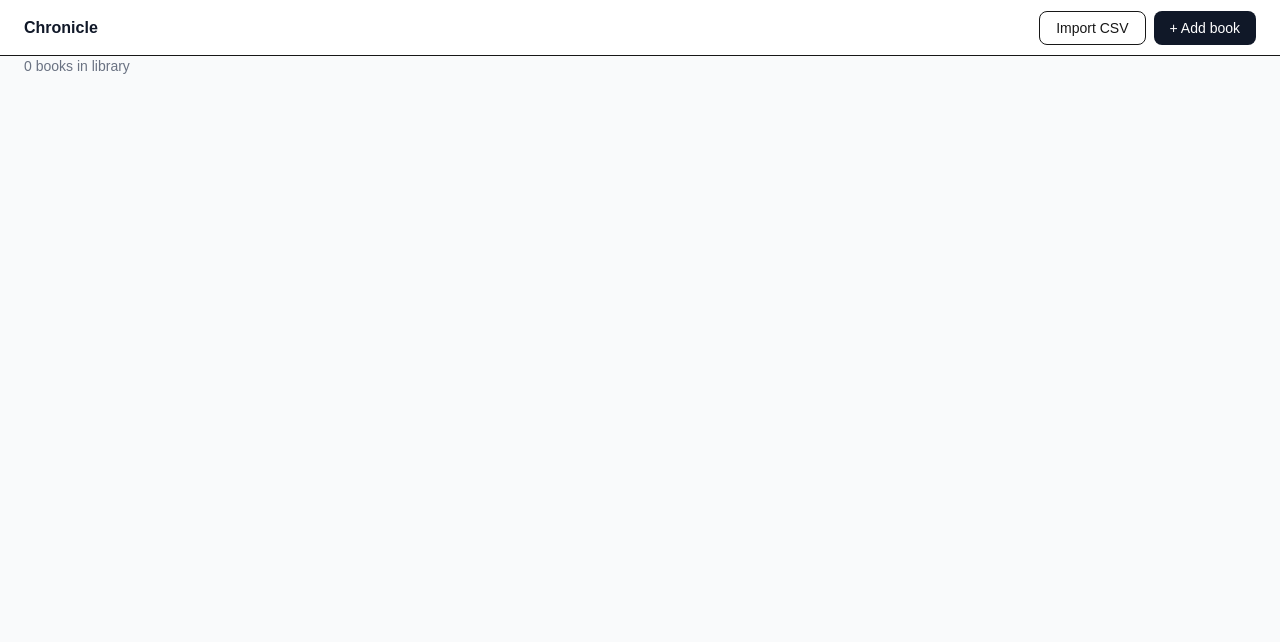
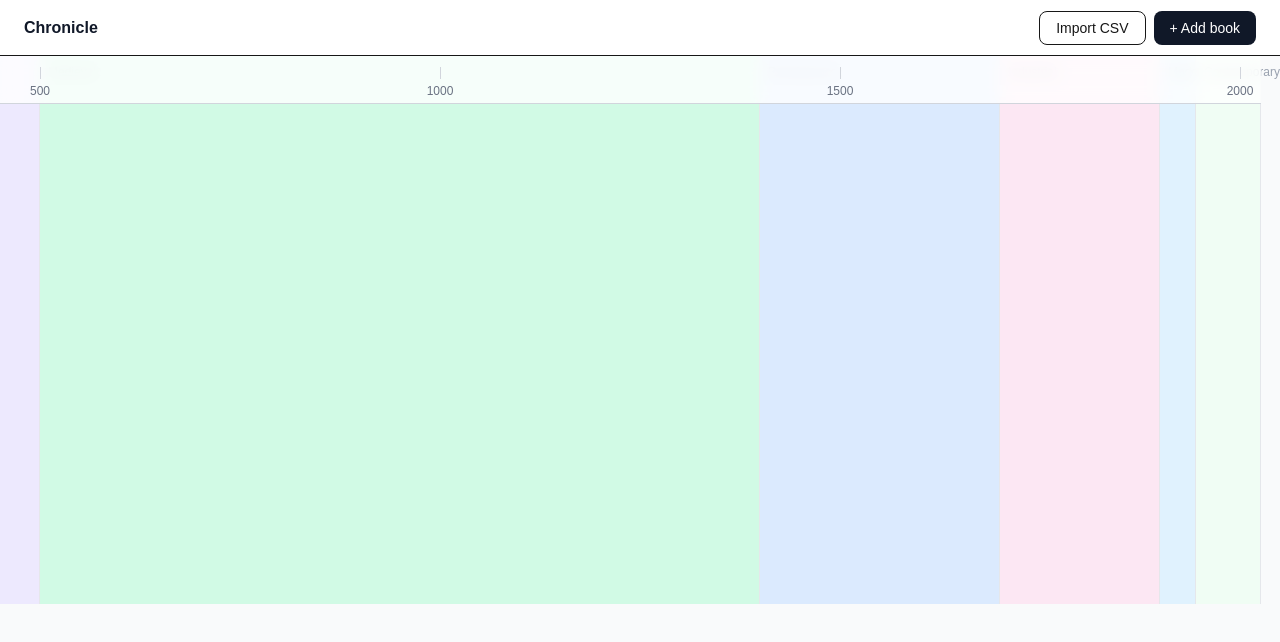
Before and after one commit to holycatfish/chronicle, a Next.js app: page / in a window 1280 px wide. Shown: the top 642 px of the page. Built offline with nearby package versions, Linux system fonts and the light colour scheme.

Commit message:
feat: add Timeline shell with era bands, year axis, and scroll-to-present

```diff
--- a/src/app/page.tsx
+++ b/src/app/page.tsx
@@ -1,15 +1,18 @@
 'use client'
 
-import { useState } from 'react'
+import { useState, useRef } from 'react'
 import { useLibrary } from '@/hooks/useLibrary'
 import { AddBookModal } from '@/components/AddBookModal'
 import { ImportModal } from '@/components/ImportModal'
+import { Timeline } from '@/components/Timeline'
 import { Book } from '@/types/book'
 
 export default function Home() {
   const { books, addBook, addBooks } = useLibrary()
   const [showAddModal, setShowAddModal] = useState(false)
   const [showImportModal, setShowImportModal] = useState(false)
+  const [zoom, setZoom] = useState<'century' | 'decade'>('century')
+  const timelineScrollRef = useRef<HTMLDivElement>(null)
 
   function handleImport(imported: Book[]) {
     addBooks(imported)
@@ -35,9 +38,12 @@ export default function Home() {
         </div>
       </nav>
 
-      <div className="pt-14 p-6">
-        <p className="text-gray-500 text-sm">{books.length} books in library</p>
-        {/* Timeline added in Task 9 */}
+      <div className="pt-14">
+        <Timeline
+          books={books}
+          zoom={zoom}
+          scrollRef={timelineScrollRef}
+        />
       </div>
 
       {showAddModal && (
--- /dev/null
+++ b/src/components/Timeline.tsx
@@ -0,0 +1,100 @@
+'use client'
+
+import { useRef, useEffect } from 'react'
+import { Book } from '@/types/book'
+import { ERA_BANDS, TIMELINE_START_YEAR, TIMELINE_END_YEAR, ZOOM_LEVELS } from '@/lib/constants'
+import { yearToPixel, formatYear, timelineWidth } from '@/lib/timeline'
+
+interface Props {
+  books: Book[]
+  zoom: 'century' | 'decade'
+  scrollRef?: React.RefObject<HTMLDivElement | null>
+}
+
+const AXIS_HEIGHT = 48
+const TRACK_HEIGHT = 500
+const TOTAL_HEIGHT = AXIS_HEIGHT + TRACK_HEIGHT
+
+export function Timeline({ books, zoom, scrollRef: externalScrollRef }: Props) {
+  const internalRef = useRef<HTMLDivElement>(null)
+  const scrollRef = externalScrollRef ?? internalRef
+  const pxPerYear = ZOOM_LEVELS[zoom]
+  const width = timelineWidth(pxPerYear)
+
+  // Scroll to present on first render
+  useEffect(() => {
+    if (!scrollRef.current) return
+    const presentX = yearToPixel(new Date().getFullYear(), TIMELINE_START_YEAR, TIMELINE_END_YEAR, pxPerYear)
+    scrollRef.current.scrollLeft = presentX - scrollRef.current.clientWidth * 0.75
+  }, [pxPerYear, scrollRef])
+
+  return (
+    <div
+      ref={scrollRef}
+      className="overflow-x-auto overflow-y-hidden relative select-none"
+      style={{ height: TOTAL_HEIGHT }}
+    >
+      <div className="relative" style={{ width, height: TOTAL_HEIGHT }}>
+        {/* Era band backgrounds */}
+        {ERA_BANDS.map(band => {
+          const x = yearToPixel(band.start, TIMELINE_START_YEAR, TIMELINE_END_YEAR, pxPerYear)
+          const w = yearToPixel(band.end, TIMELINE_START_YEAR, TIMELINE_END_YEAR, pxPerYear) - x
+          return (
+            <div
+              key={band.label}
+              className="absolute top-0 bottom-0 border-r border-gray-200"
+              style={{ left: x, width: w, backgroundColor: band.color }}
+            >
+              <span className="absolute top-2 left-2 text-xs text-gray-400 font-medium pointer-events-none">
+                {band.label}
+              </span>
+            </div>
+          )
+        })}
+
+        {/* Year axis */}
+        <YearAxis pxPerYear={pxPerYear} width={width} />
+
+        {/* Book cards -- wired in Task 10 */}
+        <div className="absolute" style={{ top: AXIS_HEIGHT, left: 0, right: 0, bottom: 0 }}>
+          {/* Book cards rendered here in Task 10 */}
+        </div>
+      </div>
+    </div>
+  )
+}
+
+function YearAxis({ pxPerYear, width: _width }: { pxPerYear: number; width: number }) {
+  const tickInterval = pxPerYear >= 4 ? 100 : 500
+  const ticks: number[] = []
+  for (
+    let y = Math.ceil(TIMELINE_START_YEAR / tickInterval) * tickInterval;
+    y <= TIMELINE_END_YEAR;
+    y += tickInterval
+  ) {
+    ticks.push(y)
+  }
+
+  return (
+    <div
+      className="absolute top-0 left-0 right-0 border-b border-gray-300 bg-white/80 backdrop-blur-sm"
+      style={{ height: AXIS_HEIGHT }}
+    >
+      {ticks.map(year => {
+        const x = yearToPixel(year, TIMELINE_START_YEAR, TIMELINE_END_YEAR, pxPerYear)
+        return (
+          <div
+            key={year}
+            className="absolute top-0 bottom-0 flex flex-col justify-end pb-1"
+            style={{ left: x }}
+          >
+            <div className="w-px h-3 bg-gray-300 mb-1" />
+            <span className="text-xs text-gray-500 -translate-x-1/2 whitespace-nowrap">
+              {formatYear(year)}
+            </span>
+          </div>
+        )
+      })}
+    </div>
+  )
+}
--- /dev/null
+++ b/src/lib/timeline.ts
@@ -0,0 +1,32 @@
+import { TIMELINE_START_YEAR, TIMELINE_END_YEAR, ZOOM_LEVELS } from './constants'
+
+// Re-export so stackBooks and others can import from one place
+export { TIMELINE_START_YEAR, TIMELINE_END_YEAR }
+
+export function yearToPixel(
+  year: number,
+  startYear: number = TIMELINE_START_YEAR,
+  endYear: number = TIMELINE_END_YEAR,
+  pixelsPerYear: number = ZOOM_LEVELS.century
+): number {
+  void endYear // endYear is accepted for API symmetry but the math only needs startYear
+  return (year - startYear) * pixelsPerYear
+}
+
+export function pixelToYear(
+  pixel: number,
+  startYear: number = TIMELINE_START_YEAR,
+  pixelsPerYear: number = ZOOM_LEVELS.century
+): number {
+  return Math.round(pixel / pixelsPerYear + startYear)
+}
+
+export function formatYear(year: number): string {
+  if (year > 0) return String(year)
+  if (year === 0) return '1 BCE'
+  return `${Math.abs(year)} BCE`
+}
+
+export function timelineWidth(pixelsPerYear: number = ZOOM_LEVELS.century): number {
+  return yearToPixel(TIMELINE_END_YEAR, TIMELINE_START_YEAR, TIMELINE_END_YEAR, pixelsPerYear)
+}
```
Also changed, not shown: 1 other file (tests, documents, lock files or other folders).
